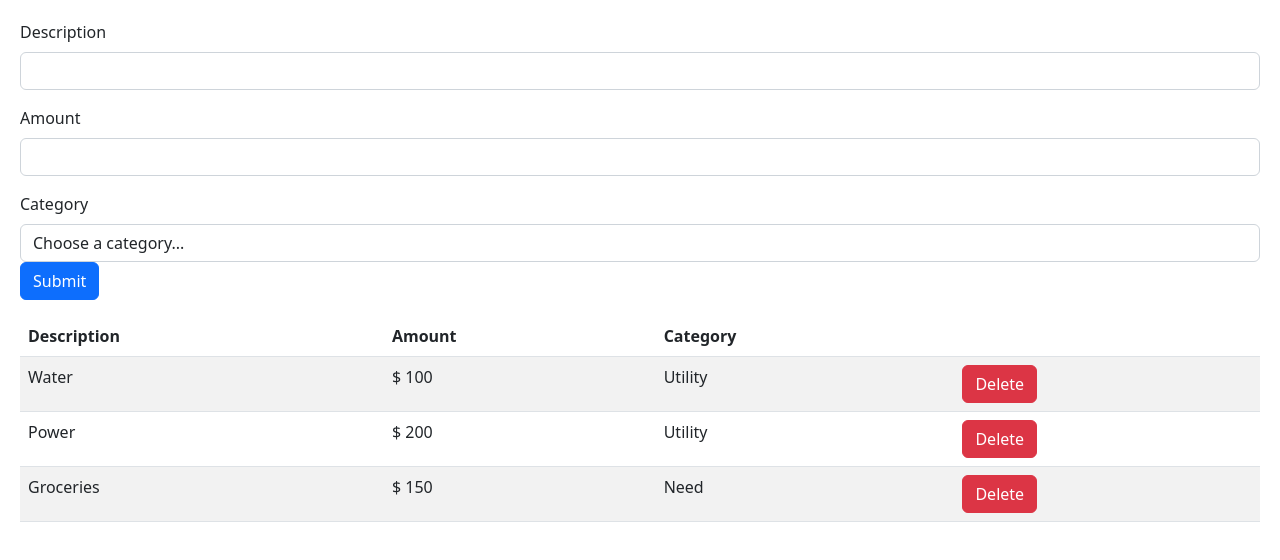
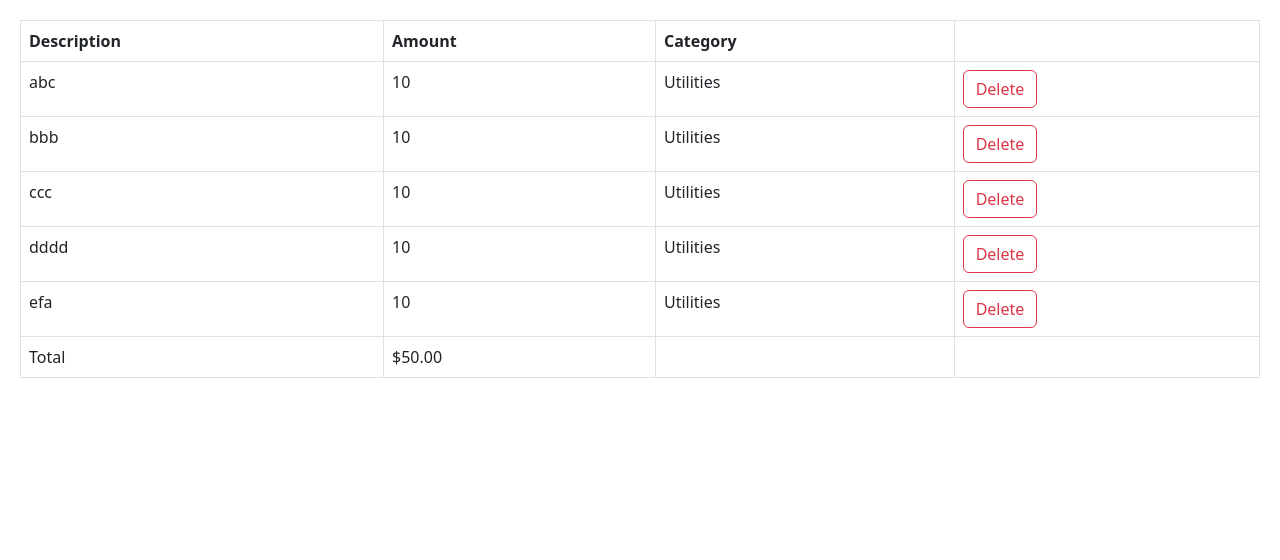
Before and after one commit to bobobubs/react_tutorial, a React (Vite) app: page / in a window 1280 px wide. Shown: the top 560 px of the page. Built offline with nearby package versions, Linux system fonts and the light colour scheme.

Commit message:
Working ExpenseList

```diff
--- a/src/App.tsx
+++ b/src/App.tsx
@@ -3,15 +3,25 @@
 import { useState } from "react";
 import Form from "./components/Form";
 import "./index.css";
-import ExpenseList from "./components/ExpenseList";
+import ExpenseList from "./components/expense-tracker/components/ExpenseList";
 import { ExpenseForm } from "./components/ExpenseForm";
 
 function App() {
+  const [expenses, setExpenses] = useState([
+    { id: 1, description: "abc", amount: 10, category: "Utilities" },
+    { id: 2, description: "bbb", amount: 10, category: "Utilities" },
+    { id: 3, description: "ccc", amount: 10, category: "Utilities" },
+    { id: 4, description: "dddd", amount: 10, category: "Utilities" },
+    { id: 5, description: "efa", amount: 10, category: "Utilities" },
+  ]);
+
   return (
     <>
-      <ExpenseForm />
       <div>
-        <ExpenseList />
+        <ExpenseList
+          expenses={expenses}
+          onDelete={(id) => setExpenses(expenses.filter((e) => e.id !== id))}
+        />
       </div>
     </>
   );
--- a/src/components/Expense.tsx
+++ b/src/components/Expense.tsx
@@ -1,7 +1,12 @@
 /** @format */
 
-import React from "react";
+import React, { useState } from "react";
 
+const [expense, setExpense] = useState({
+  description: "",
+  amount: 0,
+  category: "",
+});
 interface Props {
   description: string;
   amount: number;
--- a/src/components/ExpenseForm.tsx
+++ b/src/components/ExpenseForm.tsx
@@ -1,9 +1,10 @@
 /** @format */
 
 import React, { useRef, useState } from "react";
-import { useForm } from "react-hook-form";
+import { useForm, FieldValues } from "react-hook-form";
 import { z } from "zod";
 import { zodResolver } from "@hookform/resolvers/zod";
+import Expense from "./Expense";
 
 const schema = z.object({
   description: z
@@ -19,15 +20,13 @@
 
 type FormData = z.infer<typeof schema>;
 
-const expense = {
+const [expense, setExpense] = useState({
   description: "",
   amount: 0,
   category: "",
-};
+});
 const onSubmit = (data: FieldValues) => {
-  expense.description = data.description;
-  expense.amount = data.amount;
-  expense.category = data.category;
+  setExpense({ ...data });
   console.log(expense);
 };
 
--- a/src/components/ExpenseList.tsx
+++ /dev/null
@@ -1,40 +0,0 @@
-/** @format */
-
-import React from "react";
-import Expense from "./Expense";
-
-const ExpenseList = () => {
-  return (
-    <>
-      <table className="table table-striped">
-        <thead>
-          <tr>
-            <th scope="col">Description</th>
-            <th scope="col">Amount</th>
-            <th scope="col">Category</th>
-            <th scope="col"></th>
-          </tr>
-        </thead>
-        <tbody>
-          {Expense({
-            description: "Water",
-            amount: 100,
-            category: "Utility",
-          })}
-          {Expense({
-            description: "Power",
-            amount: 200,
-            category: "Utility",
-          })}
-          {Expense({
-            description: "Groceries",
-            amount: 150,
-            category: "Need",
-          })}
-        </tbody>
-      </table>
-    </>
-  );
-};
-
-export default ExpenseList;
--- /dev/null
+++ b/src/components/expense-tracker/components/ExpenseList.tsx
@@ -0,0 +1,71 @@
+/** @format */
+
+import React from "react";
+
+interface Expense {
+  id: number;
+  description: string;
+  amount: number;
+  category: string;
+}
+
+//want to pass in expenses to the list as props so that the component is reuseable.
+interface Props {
+  expenses: Expense[];
+  //callback function to be used by the component that consumes ExpenseList
+  onDelete: (id: number) => void;
+}
+
+const ExpenseList = ({ expenses, onDelete }: Props) => {
+  //dont return a list if there are no expenses
+  if (expenses.length === 0) return null;
+
+  //can make a table using the following shorthand: table.table.table-bordered
+  //can make table headers using thead>tr>th*4
+  return (
+    <table className="table table-bordered">
+      <thead>
+        <tr>
+          <th>Description</th>
+          <th>Amount</th>
+          <th>Category</th>
+          <th></th>
+        </tr>
+      </thead>
+      <tbody>
+        {expenses.map((expense) => (
+          <tr key={expense.id}>
+            <td>{expense.description}</td>
+            <td>{expense.amount}</td>
+            <td>{expense.category}</td>
+            <td>
+              <button
+                className="btn btn-outline-danger"
+                onClick={() => onDelete(expense.id)}
+              >
+                Delete
+              </button>
+            </td>
+          </tr>
+        ))}
+      </tbody>
+      <tfoot>
+        <tr>
+          <td>Total</td>
+          <td>
+            $
+            {
+              expenses
+                .reduce((acc, expense) => expense.amount + acc, 0)
+                .toFixed(2) /*reduce method is built into js*/
+            }
+          </td>
+          <td></td>
+          <td></td>
+        </tr>
+      </tfoot>
+    </table>
+  );
+};
+
+export default ExpenseList;
```
